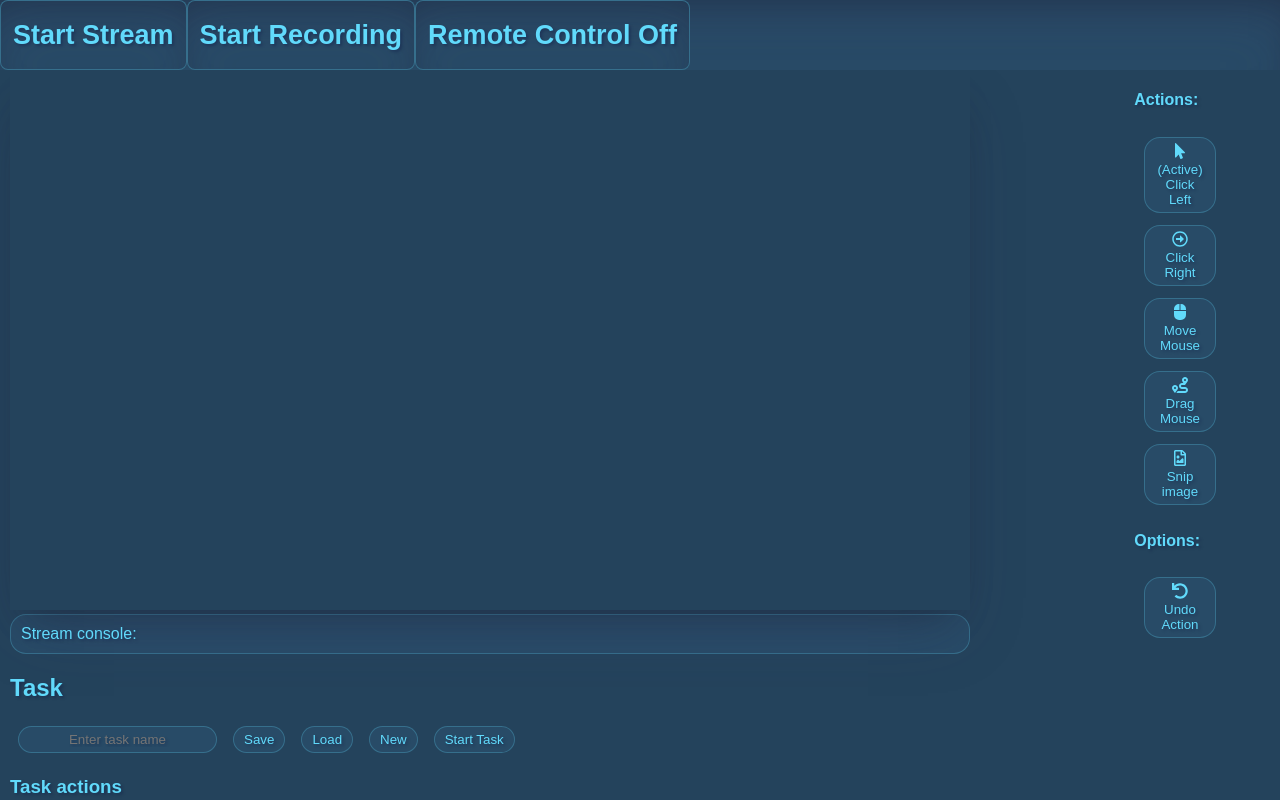
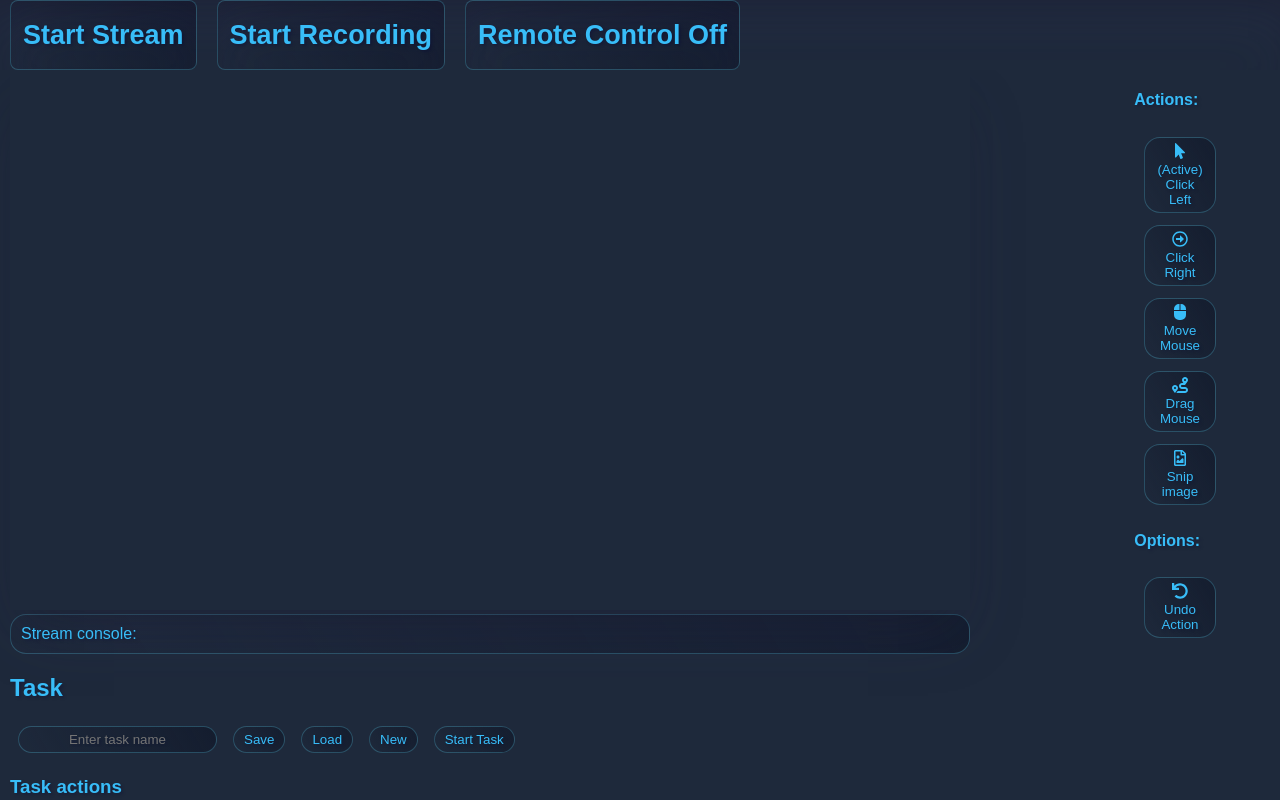
Before and after one commit to dtmcdona/DM_React, a React (Create React App) app in the folder app/: page / in a window 1280 px wide. Shown: the top 800 px of the page. Built offline with nearby package versions, Linux system fonts and the light colour scheme.

Commit message:
Updated button CSS with active and inactive styles

```diff
--- a/app/src/App.css
+++ b/app/src/App.css
@@ -1,5 +1,5 @@
 body {
-  background-color: #24435c;
+  background: #1e293b;
 }
 
 nav {
@@ -8,7 +8,7 @@ nav {
   padding-right: 125px;
   margin: 0px;
   display: flex;
-  background-color: #284b67;
+  background: #1e293b;
   position: relative;
   z-index: 10;
   box-shadow: rgba(50, 50, 93, 0.25) 0px 30px 60px -12px inset,
@@ -30,10 +30,15 @@ textarea {
   padding: 5px 10px 5px 10px;
   margin: 4px 8px 4px 8px;
   border-radius: 16px;
-  color: #61dafb;
-  background-color: #284b67;
+  color: #38bdf8;
+  background: linear-gradient(60deg, #1e293b99, #02061755);
   border: 1px solid rgba(97, 218, 251, 0.25);
   text-shadow: 2px 2px 3px rgba(0, 0, 57, 0.25);
+}
+
+.button--active {
+  @extend button;
+  background: linear-gradient(60deg, #082f49, #1e293b99);
 }
 
 h4 {
@@ -70,35 +75,72 @@ ul {
 }
 
 .canvas--console {
-  color: #61dafb;
-  background-color: #284b67;
+  color: #38bdf8;
+  background: linear-gradient(60deg, #1e293b99, #02061755);
   border: 1px solid rgba(97, 218, 251, 0.25);
   text-shadow: 2px 2px 3px rgba(0, 0, 57, 0.25);
   border-radius: 16px;
   padding: 10px;
 }
 
-.nav--options {
+.nav--button {
   border-radius: 8px;
   height: 70px;
   padding: 12px;
-  margin: 0px;
-  color: #61dafb;
+  margin: 0px 10px;
+  color: #38bdf8;
   font-size: 27px;
   font-weight: 900;
-  outline: none;
-  background-color: #284b67;
+  background: linear-gradient(60deg, #1e293b99, #02061755);
   text-shadow: 2px 2px 3px rgba(0, 0, 57, 0.25);
   box-shadow: rgba(50, 50, 93, 0.25) 0px 30px 60px -12px inset,
     rgba(0, 0, 0, 0.3) 0px 18px 36px -18px inset;
 }
 
+.nav--button--active {
+  border-radius: 8px;
+  height: 70px;
+  padding: 12px;
+  margin: 0px 10px;
+  color: #7dd3fc;
+  font-size: 27px;
+  font-weight: 900;
+  background: linear-gradient(45deg, #082f4911, #1e293b99);
+  text-shadow: 2px 2px 3px rgba(0, 0, 57, 0.35);
+  box-shadow: rgba(50, 50, 93, 0.25) 0px 30px 60px -12px inset,
+    rgba(0, 0, 0, 0.3) 0px 18px 36px -18px inset;
+  animation: animated-background 2s infinite;
+}
+
+@keyframes animated-background {
+  0%,
+  100% {
+    background: linear-gradient(45deg, #082f4911, #1e293b99);
+  }
+  5%,
+  95% {
+    background: linear-gradient(45deg, #082f4922, #1e293b99);
+  }
+  15%,
+  85% {
+    background: linear-gradient(45deg, #082f4955, #1e293b99);
+  }
+  25%,
+  75% {
+    background: linear-gradient(45deg, #082f4988, #1e293b99);
+  }
+  30%,
+  70% {
+    background: linear-gradient(45deg, #082f4999, #1e293b99);
+  }
+}
+
 .main--section {
   padding-left: 10px;
   padding-right: 10px;
-  color: #61dafb;
+  color: #38bdf8;
   margin: 0px;
-  background-color: #24435c;
+  background: #1e293b;
   text-shadow: 2px 2px 3px rgba(0, 0, 57, 0.25);
 }
 
--- a/app/src/components/ControlButton.js
+++ b/app/src/components/ControlButton.js
@@ -1,10 +1,15 @@
 import React, { useCallback } from 'react'
 
 export function ControlButton({ value, setValue, enabledText, disabledText }) {
-  const updateValue = useCallback(() => setValue((prev) => !prev), [setValue])
-
+  const updateValue = useCallback(() => {
+    setValue((prev) => !prev)
+  }, [setValue])
   return (
-    <button type='button' onMouseDown={updateValue} className='nav--options'>
+    <button
+      type='button'
+      onMouseDown={updateValue}
+      className={value ? 'nav--button--active' : 'nav--button'}
+    >
       {value ? enabledText : disabledText}
     </button>
   )
--- a/app/src/components/MenuButton.js
+++ b/app/src/components/MenuButton.js
@@ -5,7 +5,12 @@ function MenuButton({ name, value, setValue }) {
   return useMemo(
     () => (
       <div key={`${name}Input`}>
-        <button name={name} type='button' onClick={updateValue}>
+        <button
+          name={name}
+          type='button'
+          className={value ? 'button--active' : ''}
+          onClick={updateValue}
+        >
           {value ? 'On' : 'Off'}
         </button>
       </div>
```
